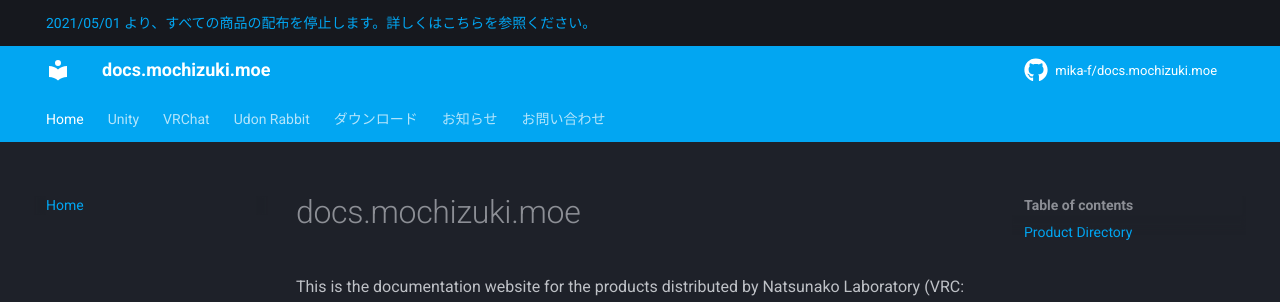
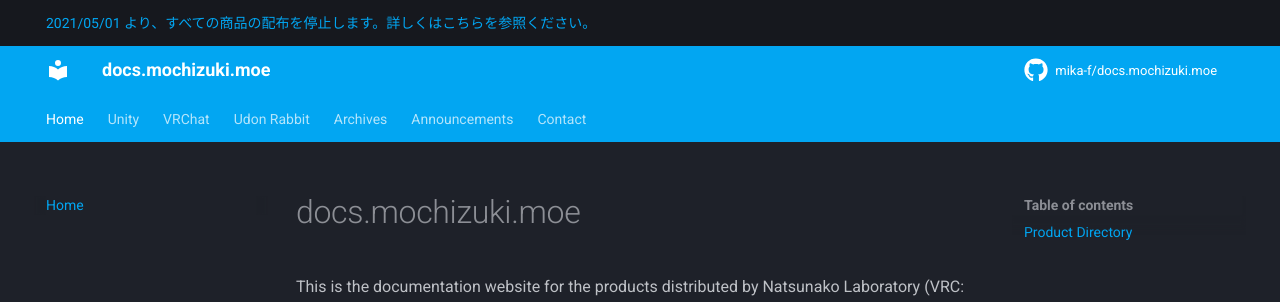
Before and after one commit to mika-archived/docs.mochizuki.moe, an MkDocs documentation site: the page built from docs/index.md, in a window 1280 px wide. Shown: the top 302 px of the page. Built offline with MkDocs 1.6.1 and Material for MkDocs 9.7.7, drawn with Linux system fonts in a browser that asks for light colours; comment, search, counter and statistics services are not loaded; some of the changed lines change nothing that is shown.

Commit message:
docs: en

```diff
--- a/mkdocs.yml
+++ b/mkdocs.yml
@@ -178,10 +178,10 @@
       その他:
         利用規約: udon-rabbit/terms.md
         更新履歴: udon-rabbit/changelog.md
-  - ダウンロード: downloads/index.md
-  - お知らせ:
+  - Archives: downloads/index.md
+  - Announcements:
       2021/04/22: announcement/20210422-stop-distribution-of-all-products-in-natsuneko-laboratory.md
-  - お問い合わせ: contact.md
+  - Contact: contact.md
 
 # Theme Configuration
 theme:
```
